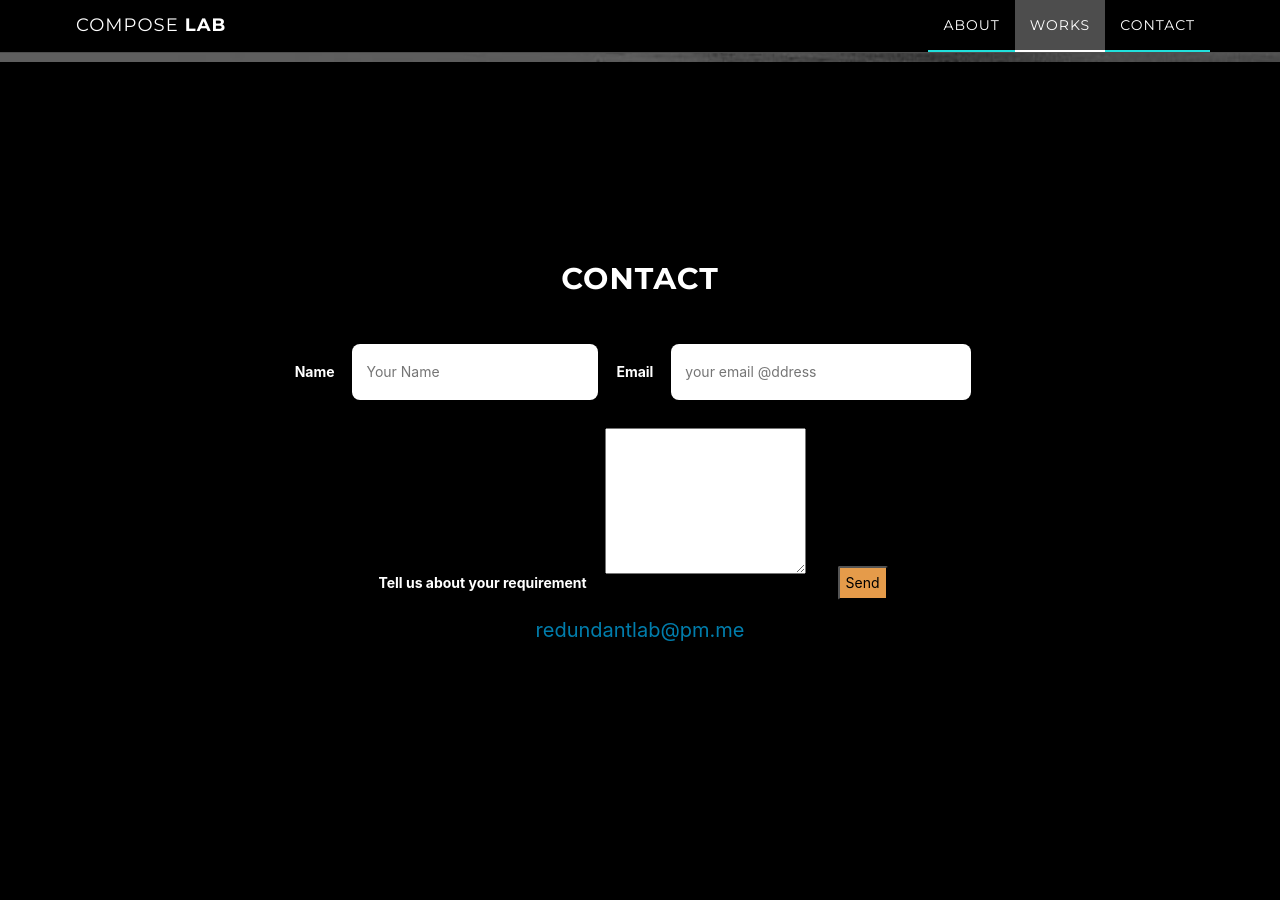
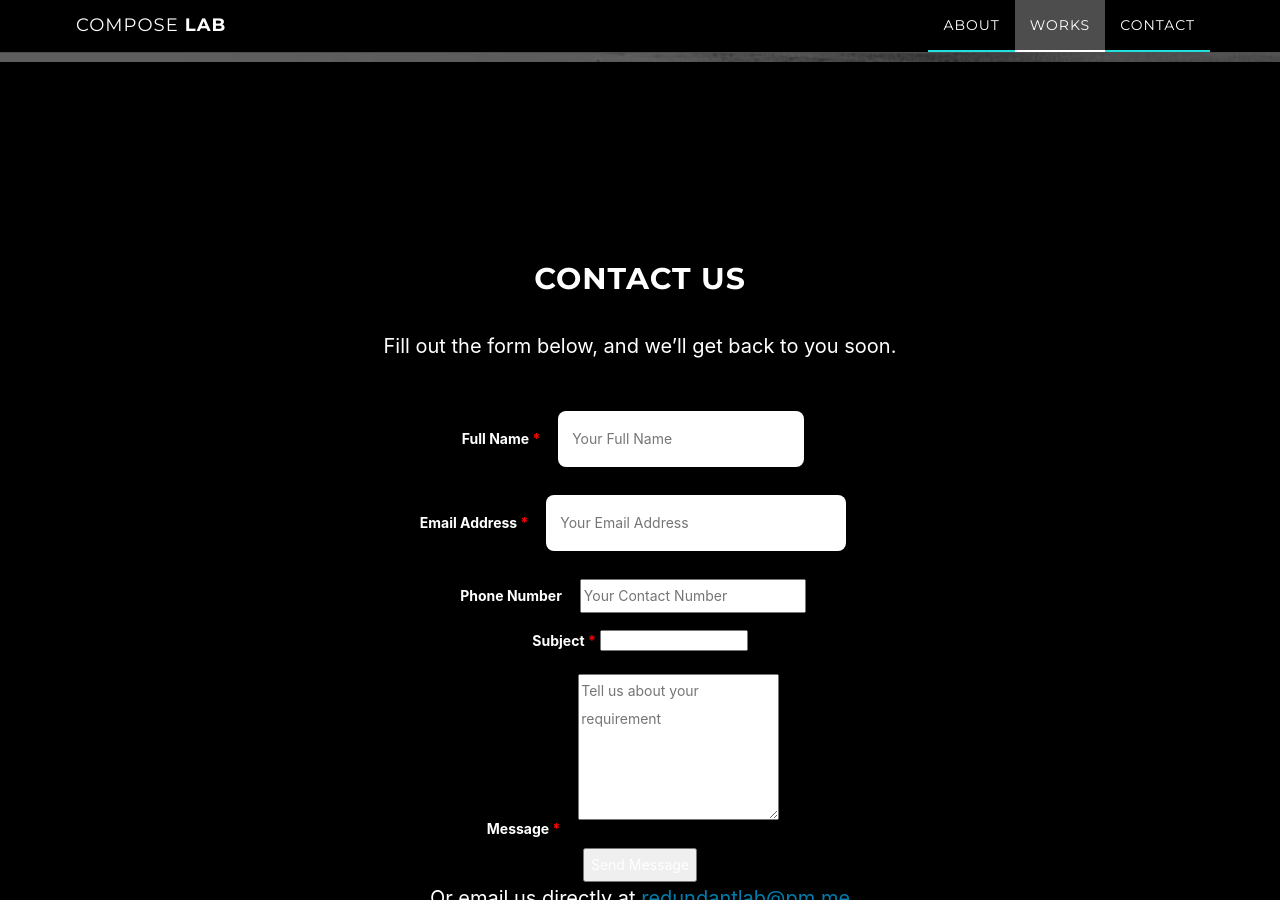
Before and after one commit to chetanpm/Redundant_Mechatronic_Lab, a Jekyll site: the page built from index.html, in a window 1280 px wide and 900 px high, scrolled down 2423 px. Built offline with Jekyll 4.4.1, drawn with Linux system fonts in a browser that asks for light colours; some of the changed text lies outside the part shown; grey boxes are pictures that could not be loaded.

Commit message:
Open street maps and FormSubmit
Removed google APIs and replaced form submission service.

```diff
--- a/_includes/6-contact.html
+++ b/_includes/6-contact.html
@@ -2,27 +2,62 @@
 <section id="contact" class="container content-section text-center">
     <div class="row">
         <div class="col-lg-8 col-lg-offset-2">
-                <h2>Contact</h2>
-                <form action="//formspree.io/nickymarch1@hotmail.com" method="POST">
+            <h2>Contact Us</h2>
+            <p>Fill out the form below, and we’ll get back to you soon.</p>
 
-                  <label for="name">Name</label>
-                  <input type="text" name="name" placeholder="Your Name">
+            <form action="https://formsubmit.co/redundantlab@pm.me" method="POST">
+                <!-- Name Field -->
+                <div>
+                    <label for="name">Full Name <span style="color:red;">*</span></label>
+                    <input type="text" id="name" name="name" placeholder="Your Full Name" required>
+                </div>
 
-                  <label for="_replyto">Email</label>
-                  <input type="email" name="_replyto" placeholder="your email @ddress">
+                <!-- Email Field -->
+                <div>
+                    <label for="email">Email Address <span style="color:red;">*</span></label>
+                    <input type="email" id="email" name="email" placeholder="Your Email Address" required>
+                </div>
 
-                  <label for="message">Tell us about your requirement</label>
-                  <textarea name="message" id="" cols="20" rows="5"></textarea>
+                <!-- Phone Number Field -->
+                <div>
+                    <label for="phone">Phone Number</label>
+                    <input type="tel" id="phone" name="phone" placeholder="Your Contact Number">
+                </div>
 
-                  <input type="submit" value="Send">
+                <!-- Subject Dropdown -->
+                <div>
+                    <label for="subject">Subject <span style="color:red;">*</span></label>
+                    <select id="subject" name="subject" required>
+                        <option value="" disabled selected>Select an option</option>
+                        <option value="General Inquiry">General Inquiry</option>
+                        <option value="Request a Quote">Request a Quote</option>
+                        <option value="Technical Support">Technical Support</option>
+                        <option value="Partnership Inquiry">Partnership Inquiry</option>
+                    </select>
+                </div>
 
-                <!-- Hidden Field   -->
-                 <input type="text" name="_gotcha" style="display:none" />
-                  <input type="hidden" name="_next" value="http://ewu.edu" />
+                <!-- Message Field -->
+                <div>
+                    <label for="message">Message <span style="color:red;">*</span></label>
+                    <textarea id="message" name="message" placeholder="Tell us about your requirement" rows="5" required></textarea>
+                </div>
 
+                <!-- Hidden Spam Protection -->
+                <input type="text" name="_honey" style="display:none">
+
+                <!-- Hidden Redirect on Submission -->
+                <input type="hidden" name="_next" value="/Redundant_Mechatronic_Lab/thank-you.html">
+
+                <!-- Disable Captcha (Optional) -->
+                <input type="hidden" name="_captcha" value="false">
+
+                <!-- Submit Button -->
+                <div>
+                    <button type="submit">Send Message</button>
+                </div>
             </form>
-                <p><a href="mailto:{{ site.email }}">{{ site.email }}</a>
-                </p>
+
+            <p>Or email us directly at <a href="mailto:{{ site.email }}">{{ site.email }}</a></p>
         </div>
     </div>
 </section>
--- a/_includes/7-map.html
+++ b/_includes/7-map.html
@@ -1,6 +1,8 @@
 <div class="text-center">
   <div class="col-lg-8 col-lg-offset-2">
-    <h6><i class="fa fa-map-marker-2x"></i><span> Mysore city</span></h6>
+    <h6><i class="fa fa-map-marker fa-2x"></i><span> Mysore city</span></h6>
   </div>
 
-<div id="map"></div>
+  <!-- Map Container -->
+  <div id="map" style="height: 400px; width: 100%;"></div>
+</div>
--- a/_includes/9-js.html
+++ b/_includes/9-js.html
@@ -15,3 +15,8 @@
 
     <!-- Custom Theme JavaScript -->
     <script src="{{ "/assets/js/custom.js" | prepend: site.baseurl }}"></script>
+<!-- Leaflet CSS -->
+    <link rel="stylesheet" href="https://unpkg.com/leaflet@1.9.4/dist/leaflet.css" />
+
+<!-- Leaflet JS -->
+    <script src="https://unpkg.com/leaflet@1.9.4/dist/leaflet.js"></script>
--- a/assets/js/custom.js
+++ b/assets/js/custom.js
@@ -37,150 +37,22 @@ $("a").mouseup(function(){
     $(this).blur();
 })
 
-// Google Maps Scripts
-// When the window has finished loading create our google map below
-google.maps.event.addDomListener(window, 'load', init);
+document.addEventListener("DOMContentLoaded", function() {
+    var latitude = 12.305743; // Replace with actual latitude
+    var longitude = 76.655248; // Replace with actual longitude
 
-function init() {
-    // Basic options for a simple Google Map
-    // For more options see: https://developers.google.com/maps/documentation/javascript/reference#MapOptions
-    var mapOptions = {
-        // How zoomed in you want the map to start at (always required)
-        zoom: 15,
+    // Initialize the Leaflet Map
+    var map = L.map('map').setView([latitude, longitude], 15);
 
-        // The latitude and longitude to center the map (always required)
-        center: new google.maps.LatLng(12.305743, 76.655248), // New York
+    // Load OpenStreetMap tiles
+    L.tileLayer('https://{s}.tile.openstreetmap.org/{z}/{x}/{y}.png', {
+        attribution: '&copy; OpenStreetMap contributors'
+    }).addTo(map);
 
-        // Disables the default Google Maps UI components
-        disableDefaultUI: true,
-        scrollwheel: false,
-        draggable: true,
+    // Add a marker
+    var marker = L.marker([latitude, longitude]).addTo(map);
 
-        // How you would like to style the map.
-        // This is where you would paste any style found on Snazzy Maps.
-        styles: [{
-            "featureType": "water",
-            "elementType": "geometry",
-            "stylers": [{
-                "color": "#000000"
-            }, {
-                "lightness": 17
-            }]
-        }, {
-            "featureType": "landscape",
-            "elementType": "geometry",
-            "stylers": [{
-                "color": "#000000"
-            }, {
-                "lightness": 20
-            }]
-        }, {
-            "featureType": "road.highway",
-            "elementType": "geometry.fill",
-            "stylers": [{
-                "color": "#000000"
-            }, {
-                "lightness": 17
-            }]
-        }, {
-            "featureType": "road.highway",
-            "elementType": "geometry.stroke",
-            "stylers": [{
-                "color": "#000000"
-            }, {
-                "lightness": 29
-            }, {
-                "weight": 0.2
-            }]
-        }, {
-            "featureType": "road.arterial",
-            "elementType": "geometry",
-            "stylers": [{
-                "color": "#000000"
-            }, {
-                "lightness": 18
-            }]
-        }, {
-            "featureType": "road.local",
-            "elementType": "geometry",
-            "stylers": [{
-                "color": "#000000"
-            }, {
-                "lightness": 16
-            }]
-        }, {
-            "featureType": "poi",
-            "elementType": "geometry",
-            "stylers": [{
-                "color": "#000000"
-            }, {
-                "lightness": 21
-            }]
-        }, {
-            "elementType": "labels.text.stroke",
-            "stylers": [{
-                "visibility": "on"
-            }, {
-                "color": "#000000"
-            }, {
-                "lightness": 16
-            }]
-        }, {
-            "elementType": "labels.text.fill",
-            "stylers": [{
-                "saturation": 36
-            }, {
-                "color": "#000000"
-            }, {
-                "lightness": 40
-            }]
-        }, {
-            "elementType": "labels.icon",
-            "stylers": [{
-                "visibility": "off"
-            }]
-        }, {
-            "featureType": "transit",
-            "elementType": "geometry",
-            "stylers": [{
-                "color": "#000000"
-            }, {
-                "lightness": 19
-            }]
-        }, {
-            "featureType": "administrative",
-            "elementType": "geometry.fill",
-            "stylers": [{
-                "color": "#000000"
-            }, {
-                "lightness": 20
-            }]
-        }, {
-            "featureType": "administrative",
-            "elementType": "geometry.stroke",
-            "stylers": [{
-                "color": "#000000"
-            }, {
-                "lightness": 17
-            }, {
-                "weight": 1.2
-            }]
-        }]
-    };
-
-    // Get the HTML DOM element that will contain your map
-    // We are using a div with id="map" seen below in the <body>
-    var mapElement = document.getElementById('map');
-
-    // Create the Google Map using out element and options defined above
-    var map = new google.maps.Map(mapElement, mapOptions);
-
-    // Custom Map Marker Icon - Customize the map-marker.png file to customize your icon
-    var image = '{{ site.baseurl }}/assets/img/map-marker.png';
-    var myLatLng = new google.maps.LatLng(12.305743, 76.655248);
-    var beachMarker = new google.maps.Marker({
-        position: myLatLng,
-        map: map,
-        icon: image
-    });
-}
+    // Clickable Popup to Open Google Maps
+    var googleMapsLink = `https://www.google.com/maps?q=${latitude},${longitude}`;
+    marker.bindPopup(`<b>Our Location</b><br><a href="${googleMapsLink}" target="_blank">Open in Google Maps</a>`).openPopup();
+});
```
Also changed, not shown: _layouts/thank-you.html (added, +15 -0 lines). Lines whose indentation alone changed are shown as unchanged.
